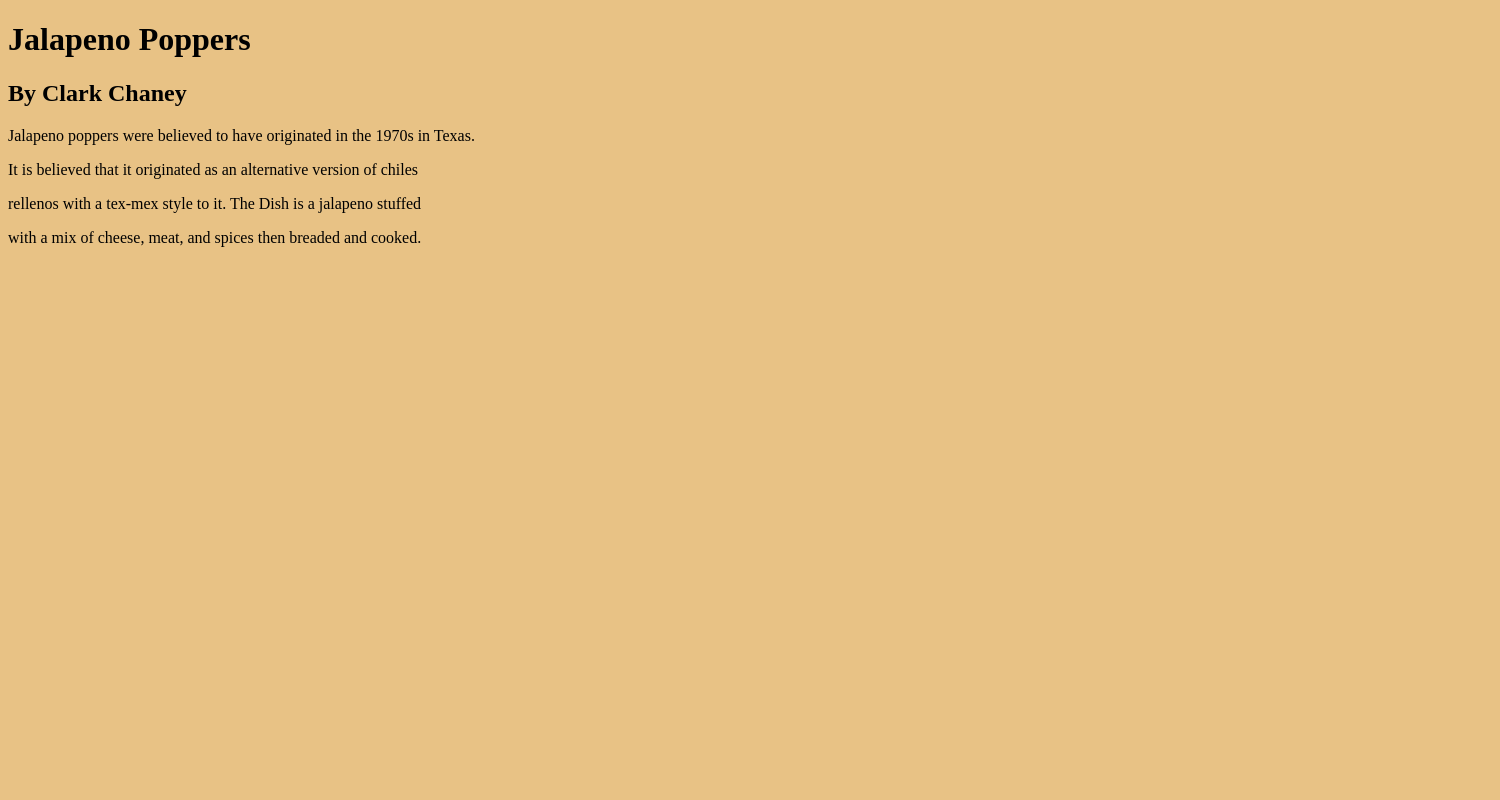
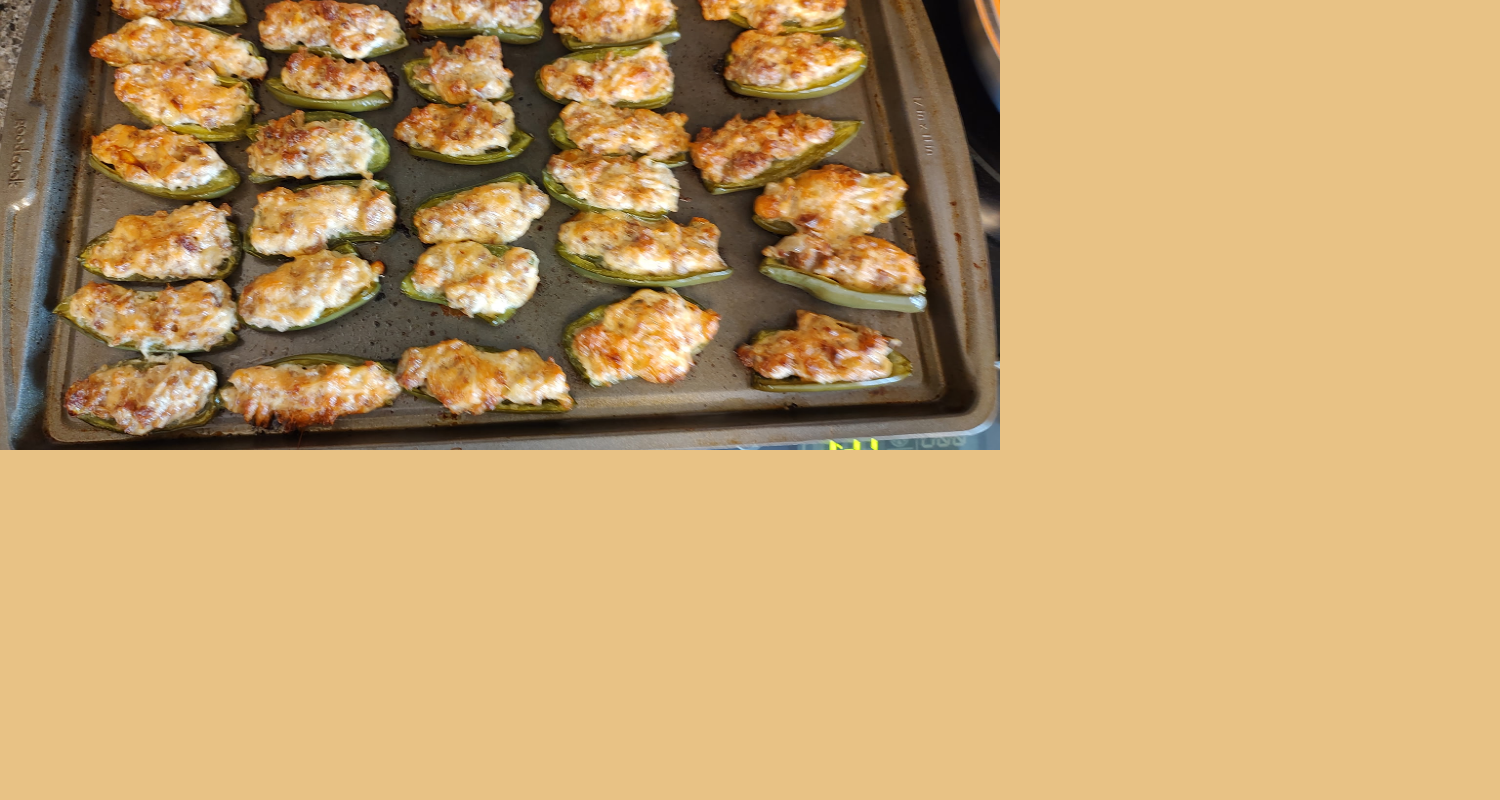
Before and after one commit to JacobClark25/Health_thing_10, a plain HTML site: page index.html in a window 1280 px wide. Shown: the top 800 px of the page, 1500 px wide, since content can reach past the window. Drawn offline with Linux system fonts and the light colour scheme.

Commit message:
Update index.html

```diff
--- a/index.html
+++ b/index.html
@@ -12,7 +12,7 @@
 <img src="4.jpg" alt="CANNOT LOAD IMAGE" width="500" height="500" style="position: absolute; left: 500px; top: 500px;">
 <img src="5.jpg" alt="CANNOT LOAD IMAGE" width="500" height="500" style="position: absolute; left: 500px; top: 0px;">
 <img src="test.png" alt="CANNOT LOAD IMAGE" width="500" height="500" style="position: absolute; left: 500px; top: 1000px;"> -->
-<img src="5.jpg" alt="CANNOT LOAD IMAGE" width="1000" height="450" style="position: absolute; left: 500px; top: 1000px;">
+<img src="5.jpg" alt="CANNOT LOAD IMAGE" width="1000" height="450" style="position: absolute; left: 0px; top: 0px;">
 <p>Jalapeno poppers were believed to have originated in the 1970s in Texas. </p>
 <p>It is believed that it originated as an alternative version of chiles</p>
 <p> rellenos with a tex-mex style to it. The Dish is a jalapeno stuffed </p>
```
